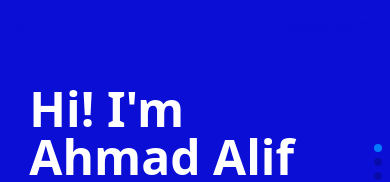
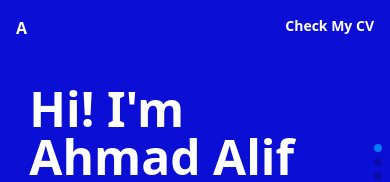
Before and after one commit to alifahmaaad/Portofolio, a Next.js app: page / in a window 390 px wide. Shown: the top 182 px of the page. Built offline with nearby package versions, Linux system fonts and the light colour scheme.

Commit message:
add project page

```diff
--- a/app/section/Project.tsx
+++ b/app/section/Project.tsx
@@ -1,10 +1,31 @@
+import Button from "./component/Button";
+import Cardbox from "./component/Cardbox";
 import Navcomp from "./component/Navcomp";
 
 const Project = () => {
   return (
-    <div>
-      <Navcomp />
-      what I've been working on
+    <div className="h-full bg-[#0b0ed4]">
+      <div className="h-[100vh] w-[100vw]">
+        <Navcomp />
+        <section className="flex items-center h-full px-0  md:px-[2rem]   2xl:px-[25rem]">
+          <div>
+            <header className="font-bold text-white text-5xl lg:text-7xl py-3">
+              <h1 className="text-ellipsis">What I've been working on.</h1>
+              <h3 className="text-xl font-normal pt-1 px-2">My Project </h3>
+            </header>
+            <div className="container flex flex-wrap justify-center gap-[1rem] sm:gap-[2rem] py-5 m-0 ">
+              <Cardbox text="TEST DULU CIN" imgurl="/next.svg" />
+
+              <Cardbox text="TEST DULU CINb" imgurl="/next.svg" />
+
+              <Cardbox text="TEST DULU CINc" imgurl="/next.svg" />
+
+              <Cardbox text="TEST DULU CINd" imgurl="/next.svg" />
+            </div>
+            <Button buttonval="See More" />
+          </div>
+        </section>
+      </div>
     </div>
   );
 };
--- /dev/null
+++ b/app/section/component/Cardbox.tsx
@@ -0,0 +1,16 @@
+const Cardbox = (props: { text: string; title?: string; imgurl?: string }) => {
+  return (
+    <div className="bg-white text-gray-700 w-[7rem] md:w-72 min-h-[5rem] md:min-h-[10rem] shadow-lg rounded-md overflow-hidden">
+      <img src={props.imgurl} className="w-full h-[5rem] md:h-[10rem]" />
+      <span>
+        <h1 className="font-bold">Ahmad alif Sofian</h1>
+        <p>
+          testsetstets
+          {props.text}
+        </p>
+      </span>
+    </div>
+  );
+};
+
+export default Cardbox;
--- a/app/section/component/Navcomp.tsx
+++ b/app/section/component/Navcomp.tsx
@@ -4,16 +4,31 @@ import { useContext } from "react";
 
 const Navcomp = () => {
   const { slideIndex } = useContext(Contextindex);
+  const colortext: string =
+    slideIndex == 0 || slideIndex == 2 || slideIndex == 4
+      ? "text-white "
+      : "text-[#0b0ed4] ";
+  const colortextforSlide1: string =
+    slideIndex == 0
+      ? "text-white md:text-[#0b0ed4] "
+      : slideIndex == 2 || slideIndex == 4
+      ? "text-white "
+      : "text-[#0b0ed4] ";
   return (
     <nav className="absolute w-full z-100">
       <div className="flex justify-between pt-4 pb-0 md:py-4  px-4 ">
-        <span className="font-bold text-[#0b0ed4] cherry  text-md lg:text-2xl">
+        <span className={colortext + "font-bold cherry text-md lg:text-2xl"}>
           A
         </span>
-        <div className="flex justify-between gap-4 font-bold text-[#0b0ed4] text-sm lg:text-lg px-0 lg:px-[2rem]">
+        <div
+          className={
+            colortextforSlide1 +
+            "flex justify-between gap-4 font-bold text-sm lg:text-lg px-0 lg:px-[2rem]"
+          }
+        >
           <motion.a
             whileHover={{ scale: 1.2 }}
-            className="hover:cursor-pointer hover:text-gray-500"
+            className={"hover:cursor-pointer hover:text-gray-500"}
           >
             Check My CV
           </motion.a>
```
